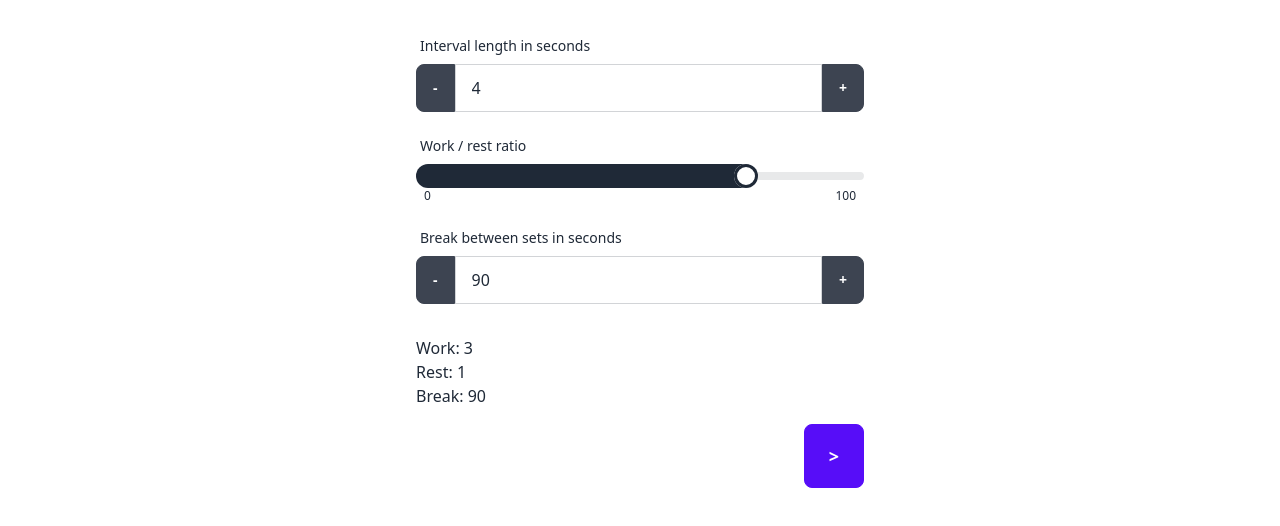
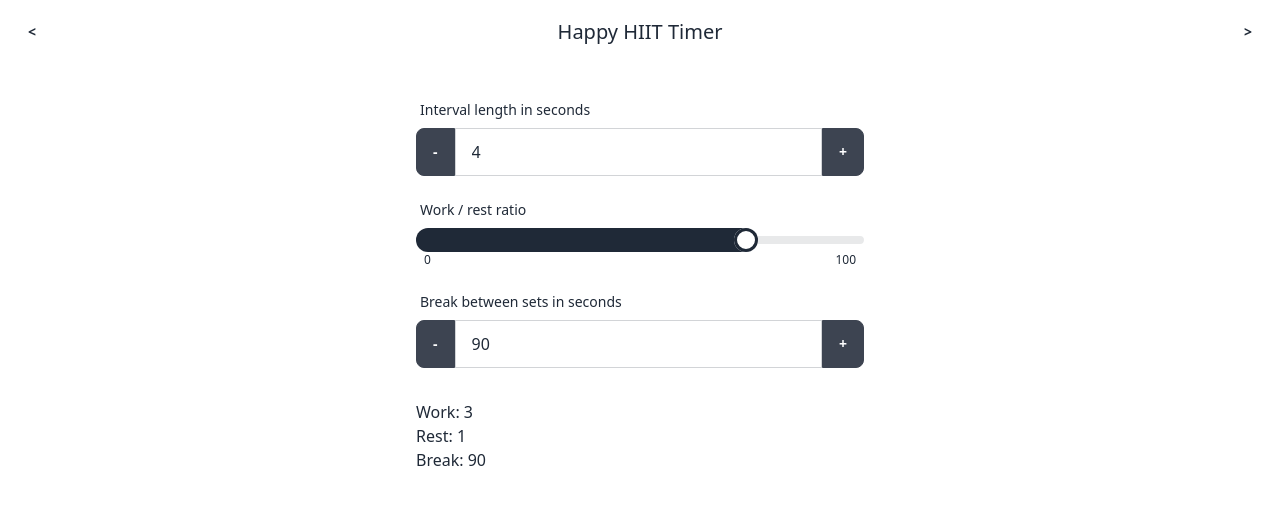
Before and after one commit to silasbur/Happy-HIIT-Timer, a React (Create React App) app: page /intervals in a window 1280 px wide. Shown: the top 526 px of the page. Built offline with nearby package versions, Linux system fonts and the light colour scheme.

Commit message:
added layout component, fixed up exercises page. Todo -- Improve timer page

```diff
--- a/src/components/PageLayout.js
+++ b/src/components/PageLayout.js
@@ -1,13 +1,57 @@
 import React from 'react';
+import { useNavigate } from 'react-router-dom';
+
+const nextPageMap = {
+  exercises: '/intervals',
+  intervals: '/timer',
+};
+
+const prevPageMap = {
+  intervals: '/exercises',
+  timer: '/intervals',
+};
 
 const PageLayout = (props) => {
+  const navigate = useNavigate();
+  const navigateToNext = () => {
+    navigate(nextPageMap[props.page]);
+  };
+  const navigateToPrevious = () => {
+    navigate(prevPageMap[props.page])
+  }
+
   return (
-    <div className="page-wrapper">
-      <div>
-        <span>{props.title}</span>
-        <div>{'>'}</div>
+    <div>
+      <div className="navbar bg-base-100">
+        <div className="navbar-start">
+          {props.page === 'exercises' ? null : (
+            <button
+              onClick={navigateToPrevious}
+              className="btn btn-ghost btn-circle"
+            >
+              {'<'}
+            </button>
+          )}
+        </div>
+        <div class="navbar-center">
+          <a class="text-xl">Happy HIIT Timer</a>
+        </div>
+        <div class="navbar-end">
+          {props.page !== 'timer' ? (
+            <button
+              onClick={navigateToNext}
+              className="btn btn-ghost btn-circle"
+            >
+              {'>'}
+            </button>
+          ) : null}
+        </div>
       </div>
-      {props.children}
+      <div className={`${props.page}-page p-3 w-full flex justify-center`}>
+        <div className="content-wrapper max-w-md w-full">
+          {props.children}
+        </div>
+      </div>
     </div>
   );
 };
--- a/src/features/exercises/ExercisesList.js
+++ b/src/features/exercises/ExercisesList.js
@@ -1,7 +1,8 @@
 import { useSelector, useDispatch } from 'react-redux';
 import { removeExercise, setExercises } from './exercisesSlice';
 import React, { useRef } from 'react';
-import {useDrag, useDrop } from 'react-dnd';
+import { useDrag, useDrop } from 'react-dnd';
+import { ReactComponent as GripIcon } from '../../assets/grip.svg';
 
 const DRAG_TYPE = 'EXERCISE';
 
@@ -30,8 +31,7 @@ const ExercisesList = () => {
 
   return (
     <div className="overflow-x-auto py-4">
-        <div className="Here">
-          <div ref={drop}>
+      <div className="p-4 bg-gray-100" ref={drop}>
         {exercises.map(({ name, id }, idx) => (
           <Exercise
             moveCardHandler={moveCardHandler}
@@ -41,7 +41,6 @@ const ExercisesList = () => {
             id={id}
           />
         ))}
-          </div>
       </div>
     </div>
   );
@@ -118,12 +117,14 @@ export const Exercise = ({ name, id, index, moveCardHandler }) => {
   drag(drop(ref));
 
   return (
-    <div ref={ref} style={{opacity}}>
-      <div>{name}</div>
-      <div>
+    <div
+      ref={ref}
+      style={{ opacity }}
+      className="border border-black flex justify-between my-1 p-2 truncate"
+    >
+      <GripIcon />
+      {name}
       <button onClick={handleRemove}>X</button>
-        <button>Edit</button>
-      </div>
     </div>
   );
 };
--- a/src/features/exercises/ExercisesPage.js
+++ b/src/features/exercises/ExercisesPage.js
@@ -6,14 +6,11 @@ import { useSelector } from 'react-redux';
 import { DndProvider } from 'react-dnd';
 import { HTML5Backend } from 'react-dnd-html5-backend';
 import { TouchBackend } from 'react-dnd-touch-backend';
+import PageLayout from '../../components/PageLayout';
 
 const ExercisesPage = () => {
   const exercises = useSelector((s) => s.exercises);
   const [updateOk, setUpdateOk] = useState(false);
-  const navigate = useNavigate();
-  const navigateToNext = () => {
-    navigate('/intervals');
-  };
 
   useEffect(() => {
     setUpdateOk(true);
@@ -26,22 +23,14 @@ const ExercisesPage = () => {
   const isMobile = window.innerwidth < 600;
 
   return (
-    <div className="exercises-page p-3 w-full flex justify-center">
-      <div className="content-wrapper max-w-md w-full">
-        {' '}
-        <div className="max-w-lg">
-          <ExercisesInput />
-          <DndProvider backend={isMobile ? TouchBackend : HTML5Backend}>
-            <ExercisesList />
-          </DndProvider>
-        </div>
-        <div className="flex justify-end w-full">
-          <button className="btn btn-primary btn-lg" onClick={navigateToNext}>
-            {'>'}
-          </button>
-        </div>
+    <PageLayout title="Exercises" page="exercises">
+      <div className="max-w-lg">
+        <ExercisesInput />
+        <DndProvider backend={isMobile ? TouchBackend : HTML5Backend}>
+          <ExercisesList />
+        </DndProvider>
       </div>
-    </div>
+    </PageLayout>
   );
 };
 
--- a/src/features/intervals/IntervalForm.js
+++ b/src/features/intervals/IntervalForm.js
@@ -98,7 +98,7 @@ export const RatioInput = ({ handleFormChange, value }) => {
         min="0"
         max="1"
         value={value}
-        step="0.125"
+        step="0.01"
         className="range"
       />
       <div className="w-full flex justify-between text-xs px-2">
--- a/src/features/intervals/IntervalsPage.js
+++ b/src/features/intervals/IntervalsPage.js
@@ -3,6 +3,7 @@ import { useNavigate } from 'react-router';
 import IntervalForm from './IntervalForm';
 import { setIntervals } from './IntervalsSlice';
 import { useDispatch, useSelector } from 'react-redux';
+import PageLayout from '../../components/PageLayout';
 
 /*
 - Time per interval
@@ -43,10 +44,9 @@ const IntervalsPage = () => {
     }
   };
 
-
   return (
-    <div className="timer-page p-3 w-full flex justify-center">
-      {inputs.interval === null ? null :
+    <PageLayout title="Timing" page="intervals">
+      {inputs.interval === null ? null : (
         <div className="content-wrapper max-w-md w-full">
           <div className="max-w-lg">
             <IntervalForm
@@ -54,21 +54,15 @@ const IntervalsPage = () => {
               handleFormChange={handleFormChange}
               increment={increment}
             />
-
           </div>
           <div className="py-4">
             <div>Work: {times.work}</div>
             <div>Rest: {times.rest}</div>
             <div>Break: {inputs.longBreak}</div>
           </div>
-          <div className="flex justify-end w-full">
-            <button className="btn btn-primary btn-lg" onClick={navigateToNext}>
-              {'>'}
-            </button>
-          </div>
         </div>
-      }
-    </div>
+      )}
+    </PageLayout>
   );
 };
 
--- a/src/features/timer/TimerPage.js
+++ b/src/features/timer/TimerPage.js
@@ -2,6 +2,7 @@ import React, { useEffect, useState, useRef, useCallback } from 'react';
 import { useSelector } from 'react-redux';
 import shortBeep from '../../assets/shortAlert.mp3';
 import longBeep from '../../assets/longAlert.mp3';
+import PageLayout from '../../components/PageLayout';
 
 /*
 - set interval for every second or milisecond
@@ -51,12 +52,15 @@ const TimerPage = () => {
     setTime(intervals[phase]);
   }, [intervals, phase]);
 
-  const playSounds = useCallback((time) => {
-    if (isRunning) {
-      if (time === 4 || time === 3 || time === 2) shortAlert.current.play();
-      if (time === 1) longAlert.current.play();
-    }
-  }, [isRunning]);
+  const playSounds = useCallback(
+    (time) => {
+      if (isRunning) {
+        if (time === 4 || time === 3 || time === 2) shortAlert.current.play();
+        if (time === 1) longAlert.current.play();
+      }
+    },
+    [isRunning]
+  );
 
   // listen to timer
   useEffect(() => {
@@ -73,7 +77,16 @@ const TimerPage = () => {
 
       setPhase(nextPhase);
     }
-  }, [time, icount, intervals, exercises.length, isRunning, isSoundOn, playSounds, phase]);
+  }, [
+    time,
+    icount,
+    intervals,
+    exercises.length,
+    isRunning,
+    isSoundOn,
+    playSounds,
+    phase,
+  ]);
 
   const tick = () => {
     setTime((time) => Math.round((time - 0.1) * 10) / 10);
@@ -95,7 +108,7 @@ const TimerPage = () => {
   const progress = phase !== 'work' ? percentComplete : 100 - percentComplete;
 
   return (
-    <div className="timer-page p-3 w-full flex justify-center">
+    <PageLayout page="timer">
       {time === null ? null : (
         <div className="content-wrapper max-w-md w-full">
           <div className="max-w-lg">{Math.ceil(time)}</div>
@@ -116,10 +129,12 @@ const TimerPage = () => {
             {isRunning ? 'Pause' : 'Play'}{' '}
           </button>
           <button onClick={reset}>Reset</button>
-          <button onClick={() => setSound((s) => !s)}>sound {isSoundOn ? null : 'x'}</button>
+          <button onClick={() => setSound((s) => !s)}>
+            sound {isSoundOn ? null : 'x'}
+          </button>
         </div>
       )}
-    </div>
+    </PageLayout>
   );
 };
 
```
Also changed, not shown: src/assets/grip.svg (added). Lines whose indentation alone changed are shown as unchanged.
